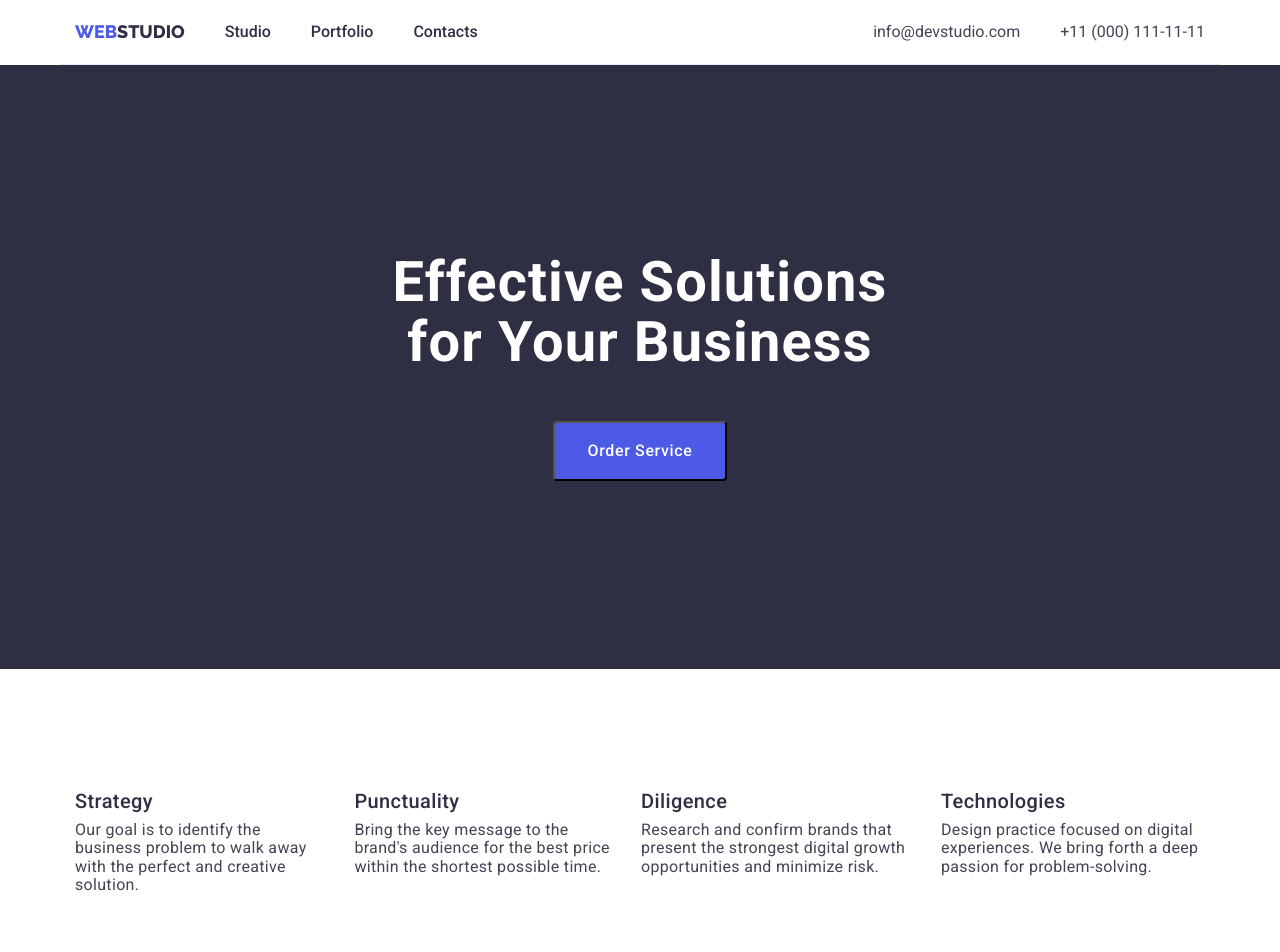
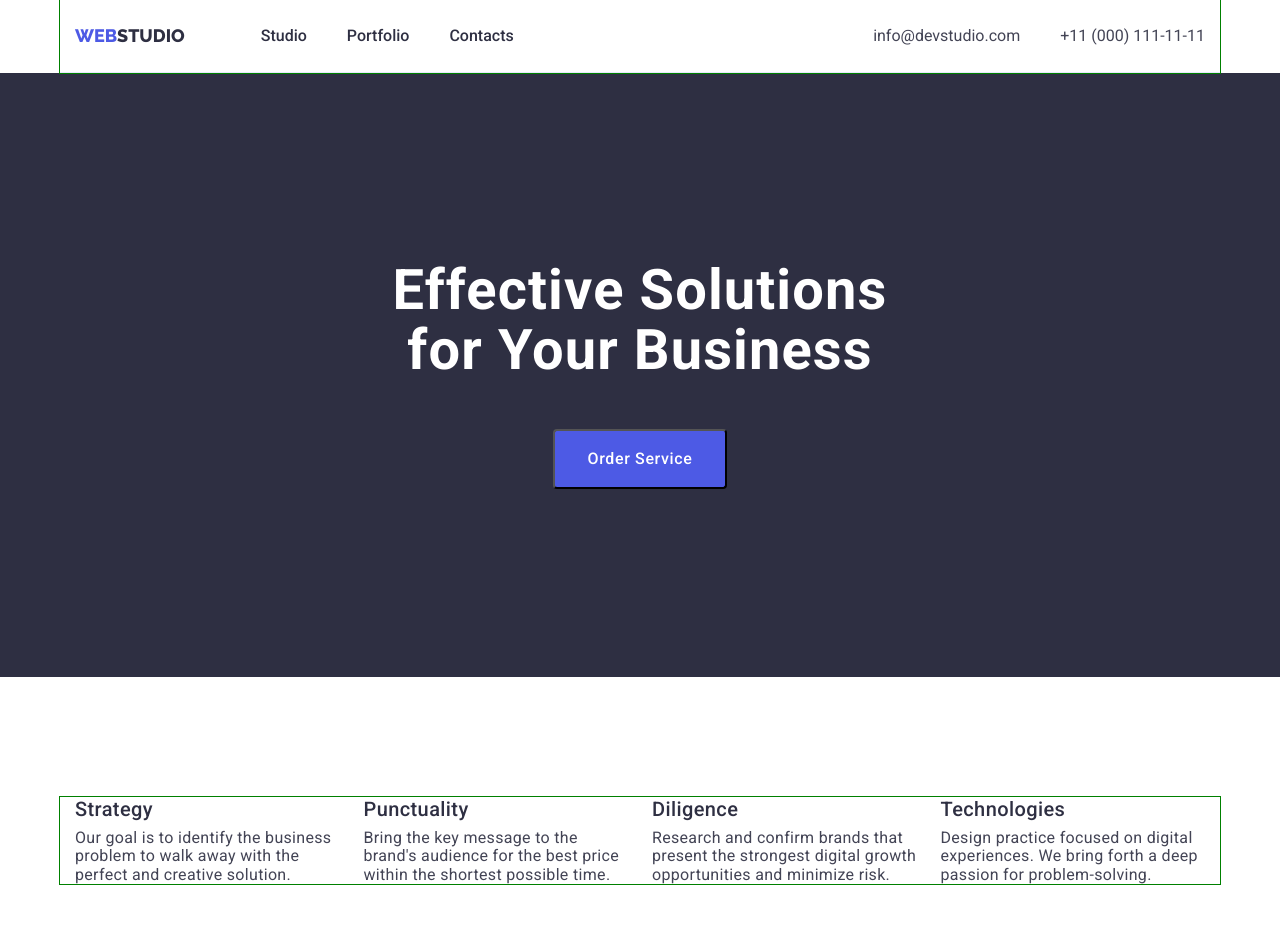
Before and after one commit to AnybodyKnows/goit-markup-hw-03, a plain HTML site: page index.html in a window 1280 px wide. Shown: the top 952 px of the page. Drawn offline with nearby package versions, Linux system fonts and the light colour scheme.

Commit message:
corrected 1 page

```diff
--- a/css/styles.css
+++ b/css/styles.css
@@ -48,7 +48,7 @@ button {
 
 .container {
   width: 1160px;
-  /* outline : 1px solid green; */
+  outline: 1px solid green;
   padding-left: 15px;
   padding-right: 15px;
   margin: 0 auto;
@@ -79,7 +79,9 @@ button {
 
 .site-nav {
   display: flex;
-  margin-left: 40px;
+}
+nav {
+  margin-left: 76px;
 }
 
 /* .site-nav .item {
@@ -94,8 +96,8 @@ button {
   font-weight: 500;
   font-size: 16px;
   line-height: 1.5;
-  padding-top: 20px;
-  padding-bottom: 20px;
+  padding-top: 24px;
+  padding-bottom: 24px;
   display: block;
 }
 .site-nav .link:hover,
@@ -124,8 +126,9 @@ button {
 
 .adress .link {
   display: block;
-  padding-top: 20px;
-  padding-bottom: 20px;
+  padding-top: 24px;
+  padding-bottom: 24px;
+  line-height: 1.5;
 
   color: var(--slate);
   font-style: normal;
@@ -178,12 +181,16 @@ button {
   display: flex;
 }
 
+.value-item {
+  flex-basis: calc((100% - 24px * 3) / 4);
+}
+
+.section {
+  padding-top: 120px;
+}
+
 .values-items .item:not(:last-child) {
   margin-right: 24px;
-}
-
-.div-values {
-  margin-top: 120px;
 }
 
 .section-team {
@@ -209,13 +216,23 @@ button {
   text-transform: capitalize;
   margin-bottom: 72px;
   text-align: center;
+  font-weight: 700;
 }
 
 .section-doing .section-h2 {
   text-transform: capitalize;
   margin-bottom: 72px;
   text-align: center;
-  margin-top: 120px;
+  font-weight: 700;
+}
+
+.section-doing {
+  padding-top: 120px;
+  padding-bottom: 120px;
+}
+
+.section-doing img {
+  display: block;
 }
 
 .list-doing {
@@ -224,7 +241,6 @@ button {
 }
 
 .section-team {
-  margin-top: 120px;
   padding-top: 120px;
   padding-bottom: 120px;
 }
@@ -234,9 +250,15 @@ button {
   justify-content: space-between;
 }
 
+.team-name {
+  padding: 32px 16px;
+  text-align: center;
+}
+
 footer {
   background-color: var(--navy-blue);
   padding-bottom: 100px;
+  padding-top: 100px;
 }
 .footer-text {
   width: 264px;
@@ -257,7 +279,6 @@ footer {
   margin-bottom: 16px;
 }
 .footer {
-  padding-top: 100px;
 }
 
 /* ---------Portfolio */
--- a/index.html
+++ b/index.html
@@ -64,28 +64,28 @@
         <h2 class="title-hiden">Our Values</h2>
         <div class="container div-values">
           <ul class="list values-items">
-            <li class="item">
+            <li class="item value-item">
               <h3 class="section-h3">Strategy</h3>
               <p class="section-text">
                 Our goal is to identify the business problem to walk away with
                 the perfect and creative solution.
               </p>
             </li>
-            <li class="item">
+            <li class="item value-item">
               <h3 class="section-h3">Punctuality</h3>
               <p class="section-text">
                 Bring the key message to the brand's audience for the best price
                 within the shortest possible time.
               </p>
             </li>
-            <li class="item">
+            <li class="item value-item">
               <h3 class="section-h3">Diligence</h3>
               <p class="section-text">
                 Research and confirm brands that present the strongest digital
                 growth opportunities and minimize risk.
               </p>
             </li>
-            <li class="item">
+            <li class="item value-item">
               <h3 class="section-h3">Technologies</h3>
               <p class="section-text">
                 Design practice focused on digital experiences. We bring forth a
@@ -97,8 +97,8 @@
       </section>
 
       <section class="section-doing">
+        <div class="container">
           <h2 class="section-h2">What are we doing</h2>
-        <div class="container">
           <ul class="list list-doing">
             <li class="item">
               <img
@@ -124,19 +124,25 @@
           </ul>
         </div>
       </section>
+
       <section class="section-team">
+        <div class="container">
           <h2 class="section-h2">Our Team</h2>
-        <div class="container">
+
           <ul class="list list-team">
             <li>
               <img src="./images/imgmark.jpg" alt="img of mark" width="264" />
+              <div class="team-name">
                 <h3 class="section-h3">Mark Guerrero</h3>
                 <p class="section-text">Product Designer</p>
+              </div>
             </li>
             <li>
               <img src="./images/imgtom.jpg" alt="img of tom" width="264" />
+              <div class="team-name">
                 <h3 class="section-h3">Tom Ford</h3>
                 <p class="section-text">Frontend Developer</p>
+              </div>
             </li>
             <li>
               <img
@@ -144,8 +150,10 @@
                 alt="img of camila"
                 width="264"
               />
+              <div class="team-name">
                 <h3 class="section-h3">Camila Garcia</h3>
                 <p class="section-text">Marketing</p>
+              </div>
             </li>
             <li>
               <img
@@ -153,8 +161,10 @@
                 alt="img of daniel"
                 width="264"
               />
+              <div class="team-name">
                 <h3 class="section-h3">Daniel Wilson</h3>
                 <p class="section-text">UI Designer</p>
+              </div>
             </li>
           </ul>
         </div>
```
Lines whose indentation alone changed are shown as unchanged.
